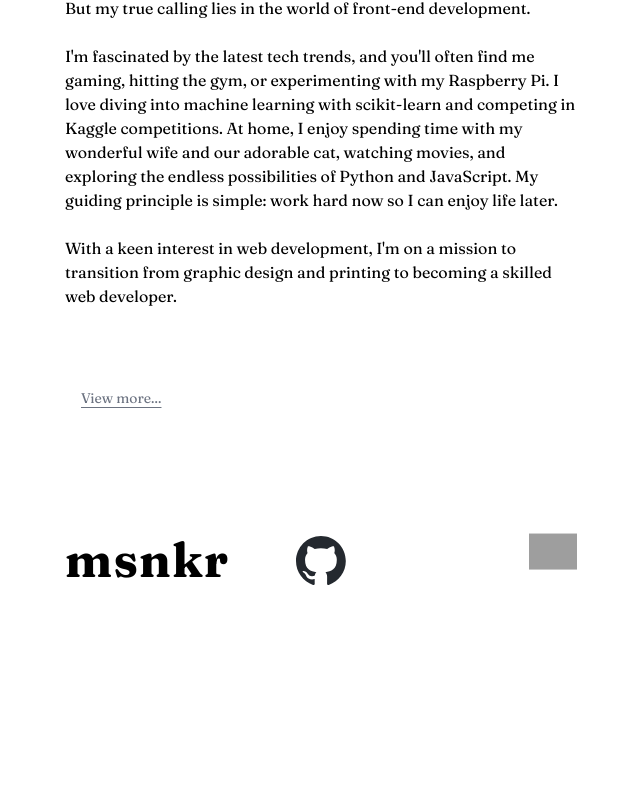
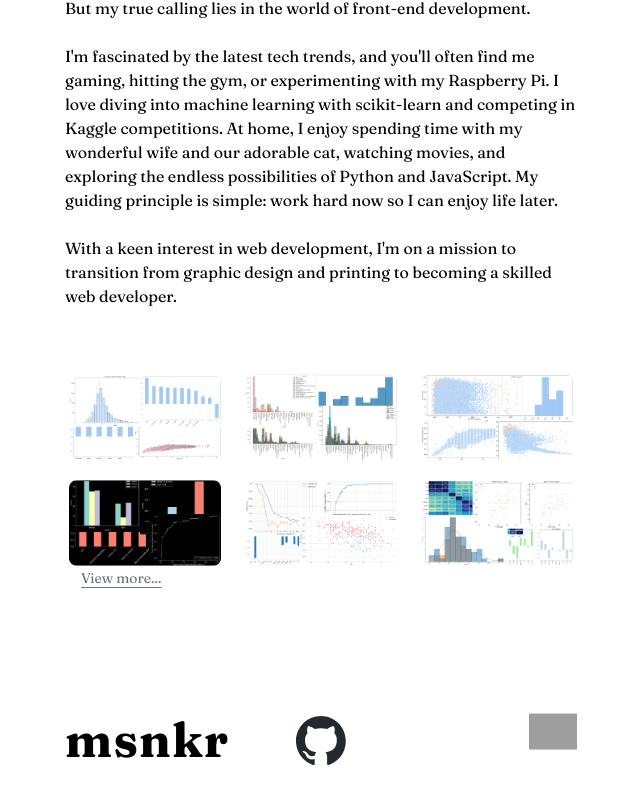
Before and after one commit to msnkr/portfolio, a React (Create React App) app in the folder portfolio/: page / in a window 1280 px wide. Shown: the part 1284-2088 px from the top of the page, without its empty margins (319-959 px from the left). Before the commit the page ends 1964 px from the top, so only its background shows below. Built offline with nearby package versions, Linux system fonts and the light colour scheme; grey boxes are pictures that could not be loaded.

Commit message:
refactor: update machine learning data structure and improve image alt attributes

```diff
--- a/portfolio/src/components/Grid.js
+++ b/portfolio/src/components/Grid.js
@@ -7,7 +7,7 @@ export default function Grid({ arr }) {
             <img
               className="scale-95 hover:scale-100 duration-100 rounded-lg"
               src={dict.image}
-              alt={dict.link}
+              alt={""}
             />
           </a>
         </div>
--- a/portfolio/src/data/machineLearning.js
+++ b/portfolio/src/data/machineLearning.js
@@ -5,5 +5,42 @@ import mlFour from "../images/machine-learning-4.png";
 import mlFive from "../images/machine-learning-5.png";
 import mlSix from "../images/machine-learning-6.png";
 
-const machineLearning = [mlOne, mlTwo, mlThree, mlFour, mlFive, mlSix];
+const mlDictOne = {
+  image: mlOne,
+  link: "https://github.com/msnkr/kaggle_comps/blob/main/Regression%20with%20an%20Abalone%20Dataset/Untitled.ipynb",
+};
+
+const mlDictTwo = {
+  image: mlTwo,
+  link: "https://github.com/msnkr/kaggle_comps/blob/main/San%20Francisco%20Crime%20Classification/Untitled1.ipynb",
+};
+
+const mlDictThree = {
+  image: mlThree,
+  link: "https://github.com/msnkr/bulldozer_bluebook/blob/main/Untitled2.ipynb",
+};
+
+const mlDictFour = {
+  image: mlFour,
+  link: "https://github.com/msnkr/kaggle_comps/blob/main/Titanic%20-%20Machine%20Learning%20from%20Disaster/Untitled.ipynb",
+};
+
+const mlDictFive = {
+  image: mlFive,
+  link: "https://github.com/msnkr/heart_disease/blob/main/heart-disease-classification.ipynb",
+};
+
+const mlDictSix = {
+  image: mlSix,
+  link: "https://github.com/msnkr/python_projects/blob/main/ML/possum/Untitled.ipynb",
+};
+
+const machineLearning = [
+  mlDictOne,
+  mlDictTwo,
+  mlDictThree,
+  mlDictFour,
+  mlDictFive,
+  mlDictSix,
+];
 export default machineLearning;
```
